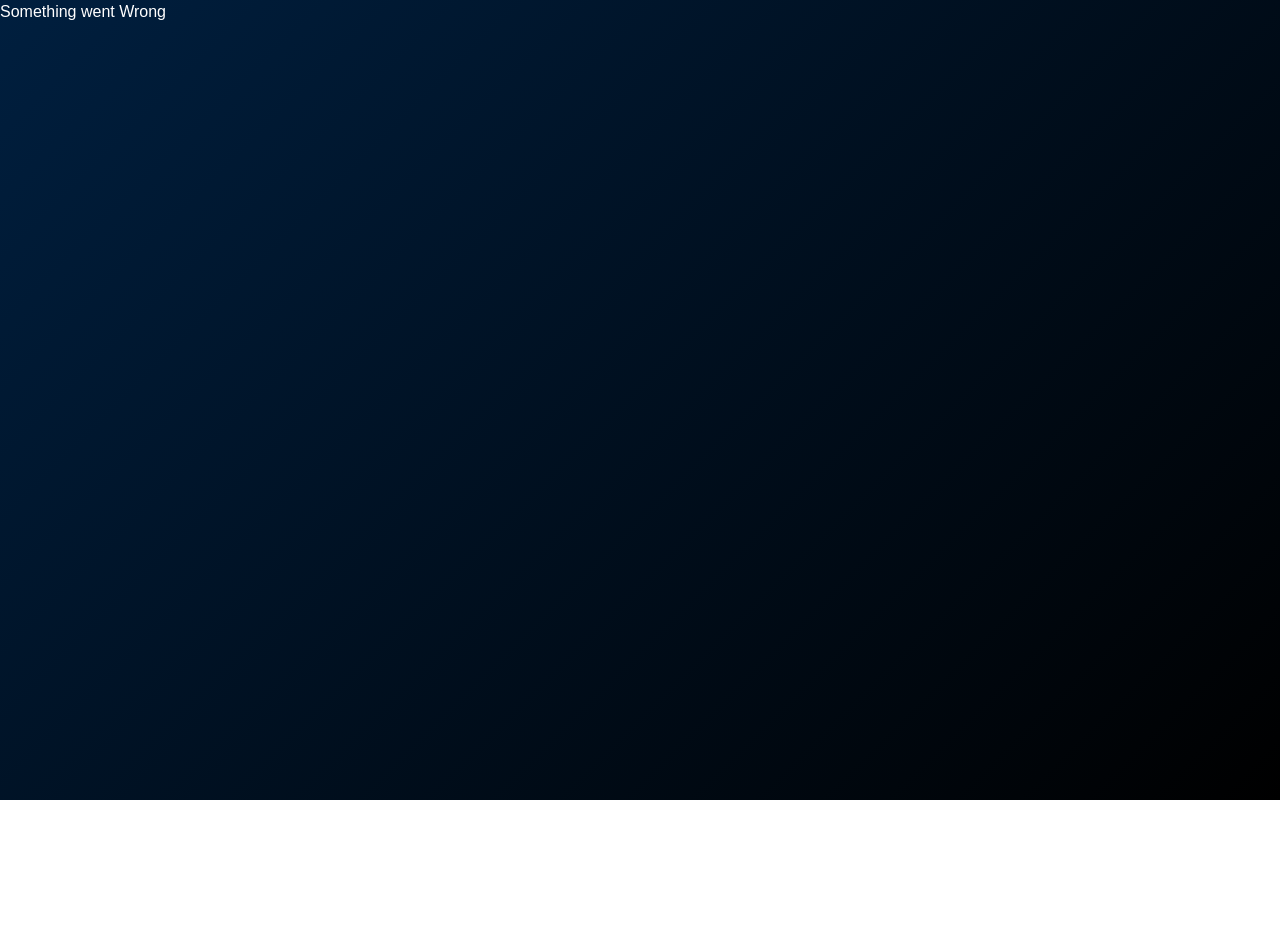
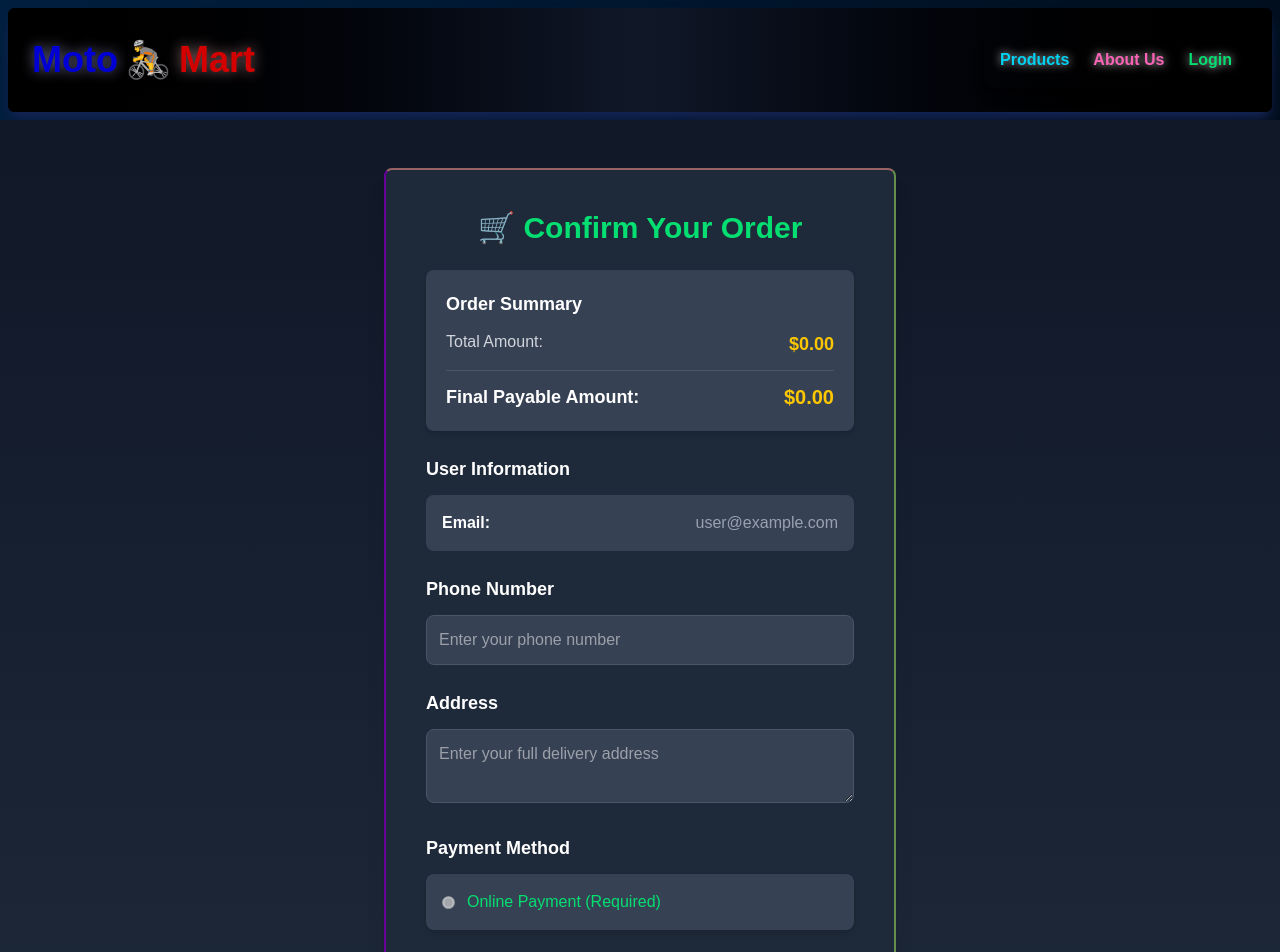
Before and after one commit to sakibhasan-24/moto-mart, a React (Vite) app: page /confirm-order in a window 1280 px wide. Shown: the top 952 px of the page. Before the commit the page ends 800 px from the top, so only its background shows below. Built offline with nearby package versions, Linux system fonts and the light colour scheme.

Commit message:
confirm order

```diff
--- a/src/components/NavbarLogo/CartIcon.tsx
+++ b/src/components/NavbarLogo/CartIcon.tsx
@@ -8,12 +8,12 @@ export default function CartIcon() {
   console.log(cartItems);
   // const [cartCount, setCartCount] = useState(1);
   return (
-    <Link to="/cart-items">
-      <div>
+    <Link to="/cart-items" className="cursor-pointer ">
+      <div className="cursor-pointer">
         {cartItems?.length > 0 && (
-          <div className="relative">
+          <div className="relative cursor-pointer">
             <button
-              className="relative animate-border text-white text-3xl p-3 rounded-full shadow-xl border border-gray-700
+              className="relative cursor-pointer animate-border text-white text-3xl p-3 rounded-full shadow-xl border border-gray-700
                 bg-gradient-to-b from-gray-800 to-black transition-all duration-300
                 hover:border-blue-500 hover:shadow-blue-500/50 flex items-center justify-center"
             >
--- a/src/components/NavbarLogo/Navbar.tsx
+++ b/src/components/NavbarLogo/Navbar.tsx
@@ -22,7 +22,6 @@ export default function Navbar() {
         <SearchBox />
       </div> */}
 
-      {/* Cart Icon (Only Shows When Cart Has Items) */}
       <CartIcon />
       <div className="hidden lg:flex">
         <RestItems />
--- /dev/null
+++ b/src/components/loader/Loader.tsx
@@ -0,0 +1,13 @@
+import { motion } from "framer-motion";
+
+export default function Loader() {
+  return (
+    <div className="flex justify-center items-center min-h-screen bg-black">
+      <motion.div
+        className="w-12 h-12 rounded-full border-t-4 border-blue-500 animate-spin"
+        animate={{ rotate: 360 }}
+        transition={{ repeat: Infinity, duration: 1 }}
+      />
+    </div>
+  );
+}
--- a/src/pages/Cart/CartItems.tsx
+++ b/src/pages/Cart/CartItems.tsx
@@ -1,7 +1,7 @@
 import { useEffect } from "react";
 import { useAppDispatch, useAppSelector } from "../../redux/hooks";
 import { removeFromCart, clearCart } from "../../redux/features/product.slice";
-import { Link } from "react-router-dom";
+import { Link, useNavigate } from "react-router-dom";
 import Swal from "sweetalert2";
 import { toast } from "react-toastify";
 import "react-toastify/dist/ReactToastify.css";
@@ -11,13 +11,19 @@ export default function CartItems() {
   const { cartItems } = useAppSelector((state) => state.items);
   const { offer, claimed } = useAppSelector((state) => state.offer);
 
+  const navigate = useNavigate();
+  const handleNavigationClick = () => {
+    navigate("/confirm-order");
+  };
   const overallTotalPrice = cartItems.reduce(
     (acc, item) => acc + item.totalPrice,
     0
   );
 
   // Apply discount if offer is claimed
-  const discountAmount = claimed ? (overallTotalPrice * offer) / 100 : 0;
+  const discountAmount = claimed
+    ? (overallTotalPrice * Number(offer)) / 100
+    : 0;
   const discountedTotal = overallTotalPrice - discountAmount;
 
   useEffect(() => {
@@ -91,7 +97,9 @@ export default function CartItems() {
               <tbody>
                 {cartItems.map((item) => (
                   <tr key={item.id} className="border-b border-gray-700">
-                    <td className="p-3 text-gray-400">{item.id}</td>
+                    <td className="p-3 text-gray-400">
+                      <Link to={`/product/${item.id}`}>{item.id}</Link>
+                    </td>
                     <td className="p-3 font-semibold">{item.name}</td>
                     <td className="p-3 text-green-400">${item.price}</td>
                     <td className="p-3 font-medium">{item.quantity}</td>
@@ -112,11 +120,9 @@ export default function CartItems() {
             </table>
           </div>
 
-          {/* Order Summary Section */}
           <div className="mt-6 bg-gray-800 p-4 rounded-lg shadow-md space-y-2">
             <h2 className="text-xl font-semibold">Order Summary</h2>
 
-            {/* Total Amount Before Discount */}
             <div className="flex justify-between">
               <span className="text-gray-300">Total Amount:</span>
               <span className="text-yellow-400 font-bold text-lg">
@@ -124,7 +130,6 @@ export default function CartItems() {
               </span>
             </div>
 
-            {/* Saved Amount */}
             {claimed && (
               <div className="flex justify-between">
                 <span className="text-gray-300">You Saved:</span>
@@ -134,7 +139,6 @@ export default function CartItems() {
               </div>
             )}
 
-            {/* Final Amount After Discount */}
             <div className="flex justify-between">
               <span className="text-gray-300">Final Amount to Pay:</span>
               <span className="text-yellow-400 font-bold text-lg">
@@ -142,7 +146,6 @@ export default function CartItems() {
               </span>
             </div>
 
-            {/* Savings Message */}
             {claimed && (
               <p className="text-green-400 text-sm text-center mt-2">
                 🎉 You saved <strong>${discountAmount.toFixed(2)}</strong> with{" "}
@@ -160,6 +163,7 @@ export default function CartItems() {
               Clear Cart
             </button>
             <button
+              onClick={handleNavigationClick}
               className="bg-green-500 cursor-pointer hover:bg-green-600 text-white text-lg px-6 py-3 rounded-md shadow-md"
               disabled={cartItems.length === 0}
             >
--- /dev/null
+++ b/src/pages/orderPlace/ConfirmOrder.tsx
@@ -0,0 +1,139 @@
+import { useAppSelector } from "../../redux/hooks";
+import { useState } from "react";
+
+export default function ConfirmOrder() {
+  const { cartItems } = useAppSelector((state) => state.items);
+  const { user } = useAppSelector((state) => state.auth);
+  const { offer, claimed } = useAppSelector((state) => state.offer);
+
+  const [phone, setPhone] = useState("");
+  const [address, setAddress] = useState("");
+
+  const overallTotalPrice = cartItems.reduce(
+    (acc, item) => acc + item.totalPrice,
+    0
+  );
+  const discountAmount = claimed
+    ? (overallTotalPrice * Number(offer)) / 100
+    : 0;
+  const finalPayableAmount = overallTotalPrice - discountAmount;
+
+  const isPhoneValid =
+    phone.length === 11 && /^\d+$/.test(phone) && phone.startsWith("01");
+
+  const isAddressValid = address.trim().length > 0;
+
+  const isFormValid = isPhoneValid && isAddressValid;
+
+  return (
+    <div className="min-h-screen flex flex-col items-center justify-center bg-gradient-to-b from-gray-900 to-gray-800 text-white">
+      <div className="bg-gray-800  border-gray-700 p-10 my-12 rounded-lg shadow-xl max-w-lg w-full transition-transform transform border-2 animate-border duration-300">
+        <h1 className="text-3xl font-bold text-center mb-6 text-green-400">
+          🛒 Confirm Your Order
+        </h1>
+
+        <div className="bg-gray-700 p-5 rounded-lg shadow-md">
+          <h2 className="text-lg font-semibold text-white">Order Summary</h2>
+
+          <div className="flex justify-between mt-3">
+            <span className="text-gray-300">Total Amount:</span>
+            <span className="text-yellow-400 font-bold text-lg">
+              ${overallTotalPrice.toFixed(2)}
+            </span>
+          </div>
+
+          {claimed && (
+            <div className="flex justify-between mt-3">
+              <span className="text-gray-300">Discount Applied:</span>
+              <span className="text-green-400 font-bold text-lg">
+                -${discountAmount.toFixed(2)}
+              </span>
+            </div>
+          )}
+
+          <div className="flex justify-between mt-3 border-t border-gray-600 pt-3">
+            <span className="text-white font-semibold text-lg">
+              Final Payable Amount:
+            </span>
+            <span className="text-yellow-400 font-bold text-xl">
+              ${finalPayableAmount.toFixed(2)}
+            </span>
+          </div>
+        </div>
+
+        <div className="mt-6">
+          <h2 className="text-lg font-semibold text-white">User Information</h2>
+          <div className="bg-gray-700 p-4 rounded-lg mt-3">
+            <p className="text-gray-300 flex justify-between">
+              <span className="font-semibold text-white">Email:</span>
+              <span className="text-gray-400">
+                {user?.email || "user@example.com"}
+              </span>
+            </p>
+          </div>
+        </div>
+
+        <div className="mt-6">
+          <h2 className="text-lg font-semibold text-white">Phone Number</h2>
+          <input
+            type="text"
+            placeholder="Enter your phone number"
+            value={phone}
+            onChange={(e) => setPhone(e.target.value)}
+            className="w-full p-3 mt-3 bg-gray-700 text-white rounded-lg outline-none border border-gray-600 focus:ring-2 focus:ring-green-400 transition-all"
+          />
+          {!isPhoneValid && phone.length > 0 && (
+            <p className="text-red-400 text-sm mt-2">
+              Phone number must be **11 digits** and start with **"01"**.
+            </p>
+          )}
+        </div>
+
+        <div className="mt-6">
+          <h2 className="text-lg font-semibold text-white">Address</h2>
+          <textarea
+            placeholder="Enter your full delivery address"
+            value={address}
+            onChange={(e) => setAddress(e.target.value)}
+            className="w-full p-3 mt-3 bg-gray-700 text-white rounded-lg outline-none border border-gray-600 focus:ring-2 focus:ring-green-400 transition-all"
+          />
+          {!isAddressValid && address.length > 0 && (
+            <p className="text-red-400 text-sm mt-2">
+              Address cannot be empty.
+            </p>
+          )}
+        </div>
+
+        <div className="mt-6">
+          <h2 className="text-lg font-semibold text-white">Payment Method</h2>
+          <div className="bg-gray-700 p-4 rounded-lg mt-3 shadow-md">
+            <label className="flex items-center gap-3 text-gray-300">
+              <input
+                type="radio"
+                name="payment"
+                value="Online Payment"
+                checked
+                className="accent-green-500"
+                disabled
+              />
+              <span className="text-green-400 font-medium">
+                Online Payment (Required)
+              </span>
+            </label>
+          </div>
+        </div>
+
+        <button
+          className={`mt-8 text-lg w-full py-3 rounded-md shadow-lg transition-all transform hover:scale-105 ${
+            isFormValid
+              ? "bg-green-500 hover:bg-green-600 text-white"
+              : "bg-gray-600 text-gray-400 cursor-not-allowed"
+          }`}
+          disabled={!isFormValid}
+        >
+          Place Order
+        </button>
+      </div>
+    </div>
+  );
+}
--- a/src/pages/products/ProductDetails.tsx
+++ b/src/pages/products/ProductDetails.tsx
@@ -7,6 +7,7 @@ import { motion } from "framer-motion";
 import { Button, Rate, Input, message } from "antd";
 import { ToastContainer, toast } from "react-toastify";
 import "react-toastify/dist/ReactToastify.css";
+import Loader from "../../components/loader/Loader";
 
 export default function ProductDetails() {
   const { id } = useParams();
@@ -26,7 +27,11 @@ export default function ProductDetails() {
   const [rating, setRating] = useState(5);
 
   if (isLoading)
-    return <p className="text-center text-lg text-white">Loading...</p>;
+    return (
+      <p className="text-center text-lg text-white">
+        <Loader />
+      </p>
+    );
 
   if (error)
     return (
--- a/src/routes/routes.tsx
+++ b/src/routes/routes.tsx
@@ -13,6 +13,7 @@ import AdminRoute from "./adminRoutes";
 import AdminProducts from "../redux/api/admin/AdminProducts";
 import AdminEditProducts from "../redux/api/admin/AdminEditProducts";
 import CartItems from "../pages/Cart/CartItems";
+import ConfirmOrder from "../pages/orderPlace/ConfirmOrder";
 
 const router = createBrowserRouter([
   {
@@ -91,6 +92,10 @@ const router = createBrowserRouter([
           </ProtectedRoute>
         ),
       },
+      {
+        path: "/confirm-order",
+        element: <ConfirmOrder />,
+      },
     ],
   },
 ]);
```
